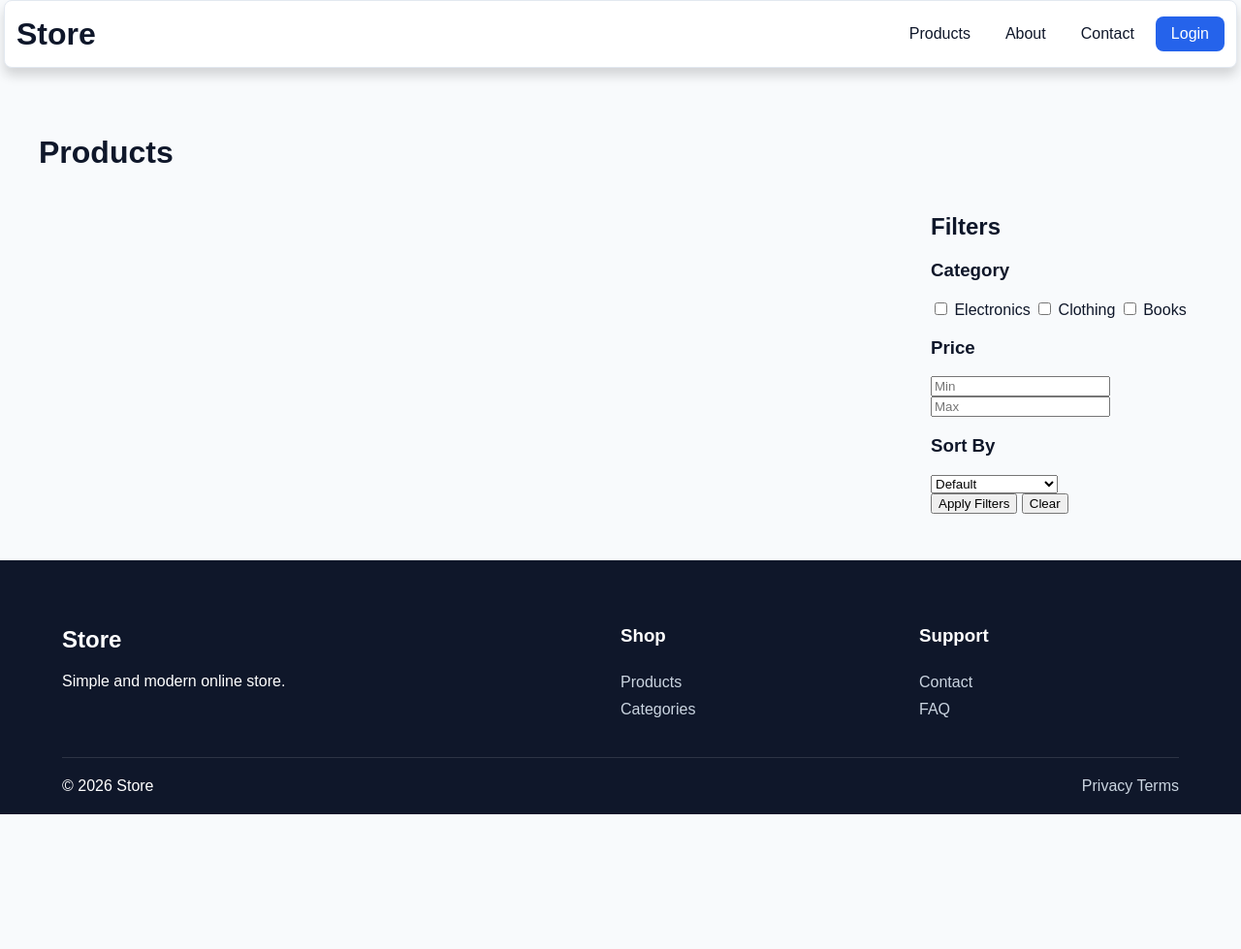
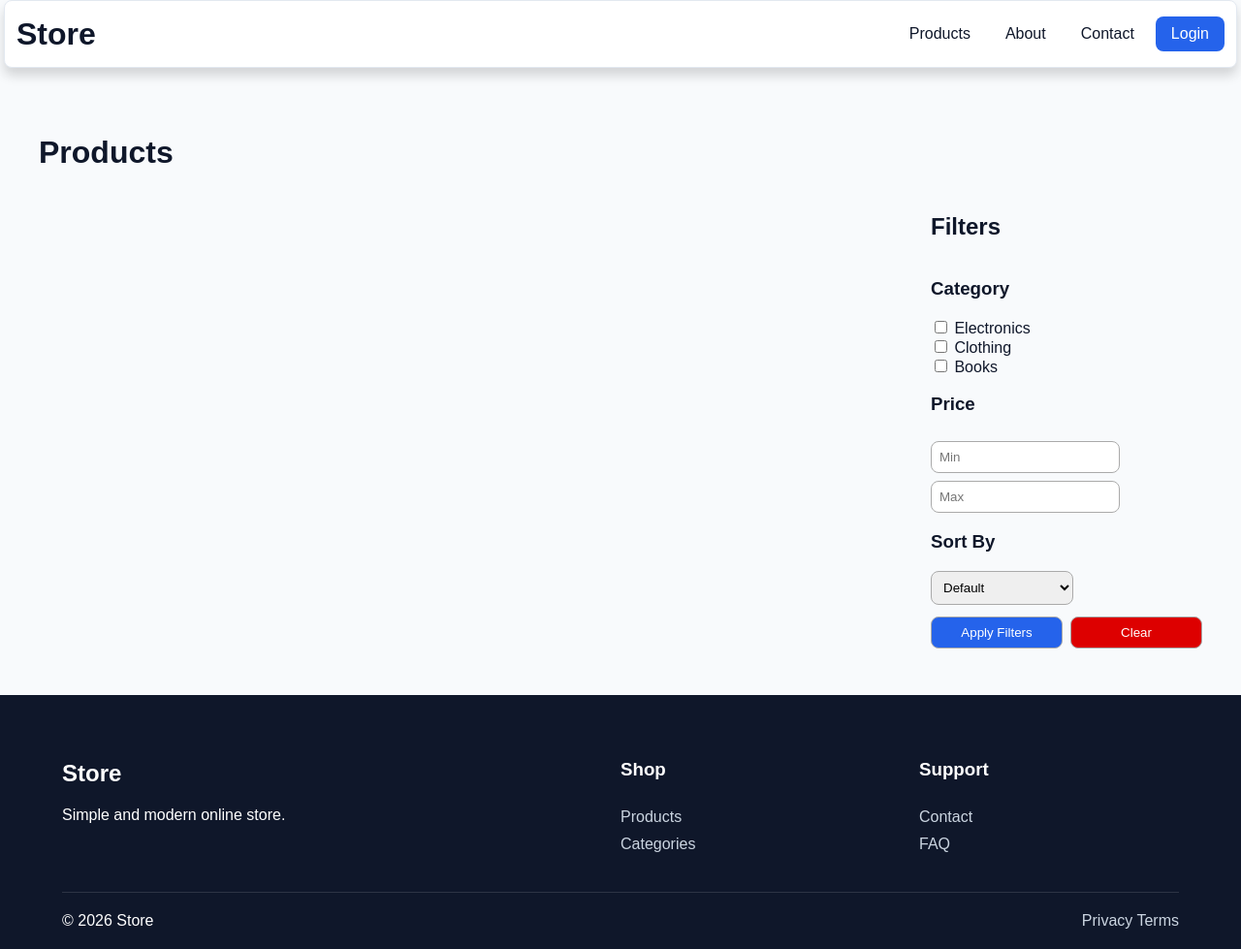
Before and after one commit to veltorex/django-ecommerce, a Django app: page /products/ in a window 1280 px wide. Shown: the whole page at 97% size. Before the commit the page ends 840 px from the top, so only its background shows below. Run offline with Django 5.2, Linux system fonts and the light colour scheme; data that the repository does not hold is empty.

Commit message:
style filter sidebar

```diff
--- a/static/css/base.css
+++ b/static/css/base.css
@@ -2,6 +2,7 @@
     --color-background: #f8fafc;
     --color-surface: #ffffff;
     --color-primary: #2563eb;
+    --color-danger: #dd0000;
     --color-text: #0f172a;
     --color-muted: #64748b;
     --color-border: #e2e8f0;
--- /dev/null
+++ b/static/css/components/sidebar-filter.css
@@ -0,0 +1,96 @@
+/* Filter Sidebar */
+
+.filter-sidebar {
+    display: flex;
+    flex-direction: column;
+
+    position: sticky;
+    top: 90px;
+    align-self: start;
+}
+
+/* Filter Sidebar Section */
+
+.filter-sidebar__section:nth-of-type(1),
+.filter-sidebar__section:nth-of-type(2) {
+    display: flex;
+    flex-direction: column;
+}
+
+.filter-sidebar__section:nth-of-type(3) {
+    margin-bottom: 12px;
+}
+
+/* Filter Sidebar Price */
+
+.filter-sidebar__price input {
+    padding: 8px;
+    margin-top: 8px;
+
+    border: 1px solid var(--color-gray-border);
+    border-radius: 8px;
+}
+
+/* Filter Sidebar Sort by */
+
+.filter-sidebar__section:nth-of-type(3) select {
+    padding: 8px;
+
+    border: 1px solid var(--color-gray-border);
+    border-radius: 8px;
+}
+
+.filter-sidebar__section:nth-of-type(3) select:hover {
+    background: var(--color-hover);
+}
+
+.filter-sidebar__section:nth-of-type(3) select option {
+    background: var(--color-surface);
+}
+
+/* Filter Sidebar Actions */
+
+.filter-sidebar__actions {
+    display: flex;
+    gap: 8px;
+}
+
+.filter-sidebar__actions button {
+    flex: 1;
+
+    padding: 8px;
+
+    border: 1px solid var(--color-gray-border);
+    border-radius: 8px;
+
+    transition: transform 0.3s ease;
+
+    cursor: pointer;
+}
+
+.filter-sidebar__actions button:hover {
+    transform: translateY(-2px);
+}
+
+.filter-sidebar__actions button:first-child {
+    background: var(--color-primary);
+    color: var(--color-surface);
+}
+
+.filter-sidebar__actions button:last-child {
+    background: var(--color-danger);
+    color: var(--color-surface);
+}
+
+.filter-sidebar__actions button:focus-visible {
+    outline: 2px solid var(--color-primary);
+    outline-offset: 2px;
+}
+
+/* Filter Sidebar Input, Select */
+
+.filter-sidebar input:focus-visible,
+.filter-sidebar select:focus-visible {
+    outline: 2px solid var(--color-primary);
+    outline-offset: 2px;
+}
--- a/templates/base.html
+++ b/templates/base.html
@@ -10,6 +10,7 @@
     <link rel="stylesheet" href="{% static 'css/components/footer.css' %}">
     <link rel="stylesheet" href="{% static 'css/components/product-card.css' %}">
     <link rel="stylesheet" href="{% static 'css/components/sidebar.css' %}">
+    <link rel="stylesheet" href="{% static 'css/components/sidebar-filter.css' %}">
     {% block extra_css %}{% endblock extra_css %}
 </head>
 <body>
```
